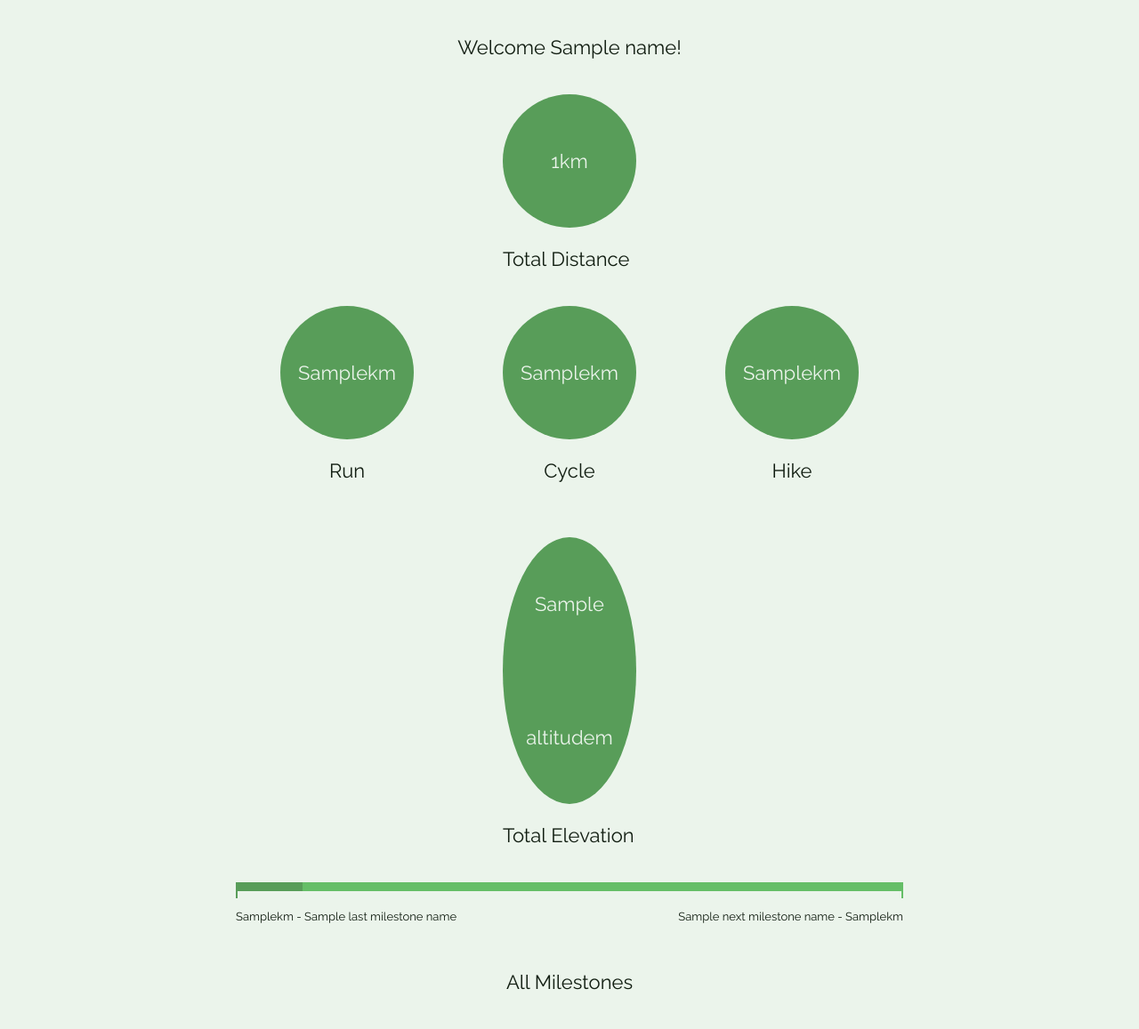
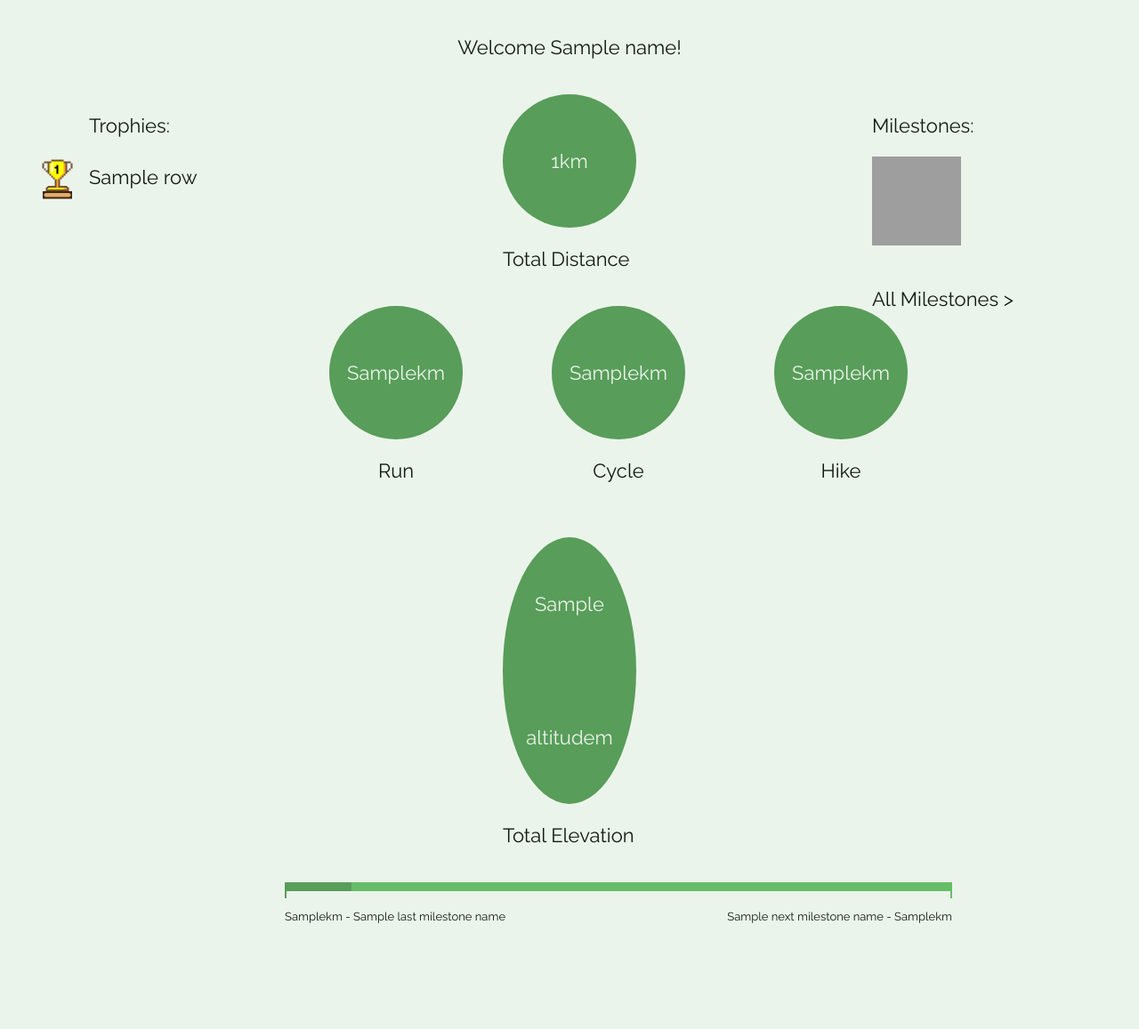
Before and after one commit to tomhayter/Strava-Race, a Django app: template web-app/tracker/templates/tracker/user.html in a window 1280 px wide. Shown: the part 152-1309 px from the top of the page at 89% size. After the commit the page ends 1190 px from the top, so only its background shows below. Run offline with Django 3.2, Linux system fonts and the light colour scheme; the template is opened without the code that fills it: most values are stand-ins (such as "Sample title", 1, 10 or a date in 2020); grey boxes are pictures that could not be loaded.

Commit message:
Put milestones and trophies on user page

```diff
--- a/web-app/tracker/static/tracker/user.css
+++ b/web-app/tracker/static/tracker/user.css
@@ -1,3 +1,24 @@
+.centre {
+  width: 50%;
+  float: left;
+}
+
+.trophies {
+  width: 25%;
+  float: left;
+  box-sizing: border-box;
+  padding-left: 40px;
+  padding-right: 20px;
+}
+
+.milestones {
+  width: 25%;
+  float: right;
+  box-sizing: border-box;
+  padding-left: 20px;
+  padding-right: 40px;
+}
+
 .welcome {
   text-align: center;
   margin-bottom: 40px;
@@ -81,3 +102,23 @@
   text-align: right;
   margin-left: auto;
 }
+
+.trophy-title {
+  padding-left: 60px;
+}
+
+.trophy-icon {
+  width: 50px;
+  height: 50px;
+  vertical-align: middle;
+  padding-right: 10px;
+}
+
+.milestone-icon {
+  width: 100px;
+  height: 100px;
+}
+
+.milestones-link {
+  padding-top: 20px;
+}
--- a/web-app/tracker/templates/tracker/user.html
+++ b/web-app/tracker/templates/tracker/user.html
@@ -17,6 +17,16 @@
 <div class="welcome">
     <p>Welcome {{name}}!</p>
 </div>
+<div class="everything">
+    <div class="trophies">
+    <p class="trophy-title">Trophies:</p>
+    {% for trophy in trophies %}
+        {% with 'tracker/img/trophy.png' as image_static %}
+            <p><img class="trophy-icon" src="{% static image_static %}">{{trophy.name}}</p>
+        {% endwith %}
+    {% endfor %}
+    </div>
+    <div class="centre">
         <div class="total">
             <div class="circle">{{total_distance}}km</div>
             <p>Total Distance</p>
@@ -56,8 +66,20 @@
                 </div>
             </div>
         </div>
-<div class="welcome">
-    <p><a href="{% url 'milestones' %}?name={{arg_name}}">All Milestones</a></p>
+    </div>
+    <div class="milestones">
+        <div>
+        <p>Milestones:</p>
+        {% for m in completed_milestones %}
+            {% with 'tracker/img/'|add:m.link as image_static %}
+                <img class="milestone-icon" src="{% static image_static %}">
+            {% endwith %}
+        {% endfor %}
+        </div>
+        <div class="milestones-link">
+            <p><a href="{% url 'milestones' %}?name={{arg_name}}">All Milestones ></a></p>
+        </div>
+    </div>
 </div>
 
 </body>
```
Also changed, not shown: web-app/tracker/views.py (+22 -6 lines). Lines whose indentation alone changed are shown as unchanged.
